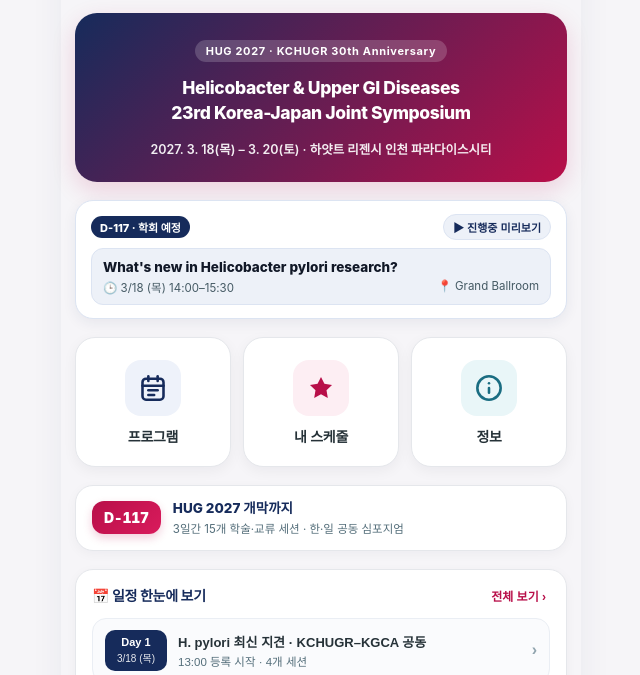
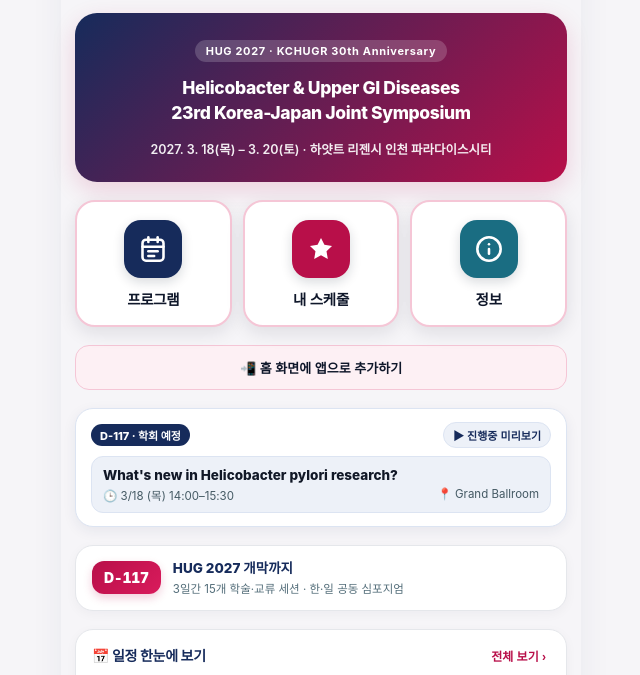
Before and after one commit to wonjulifestory/HUG2027, a plain HTML site: page index.html in a window 1280 px wide. Shown: the part 58-733 px from the top of the page, without its empty margins (319-959 px from the left). Drawn offline with Linux system fonts and the light colour scheme.

Commit message:
Make Home screen buttons prominent above LIVE card and add visible Home Screen install CTA

```diff
--- a/index.html
+++ b/index.html
@@ -1138,6 +1138,44 @@
     .toast.show {
       opacity: 1;
       transform: translateX(-50%) translateY(0);
+    }
+    /* High-visibility Home Screen Buttons Override */
+    .home-menu-grid { gap: 11px !important; }
+    .home-tile {
+      background: #FFFFFF !important;
+      border: 2px solid #F5C6D6 !important;
+      border-radius: 20px !important;
+      padding: 18px 8px 16px !important;
+      box-shadow: 0 6px 18px rgba(15, 23, 42, 0.10) !important;
+    }
+    .home-tile-icon {
+      width: 58px !important;
+      height: 58px !important;
+      border-radius: 17px !important;
+      box-shadow: 0 4px 12px rgba(15, 23, 42, 0.16) !important;
+    }
+    .tile-program .home-tile-icon { background: #162B5B !important; color: #FFFFFF !important; }
+    .tile-my .home-tile-icon      { background: #B80F49 !important; color: #FFFFFF !important; }
+    .tile-info .home-tile-icon    { background: #1A6D82 !important; color: #FFFFFF !important; }
+    .home-tile-label {
+      font-size: 14.5px !important;
+      font-weight: 800 !important;
+      color: #0F172A !important;
+    }
+    .home-install-cta {
+      width: 100%;
+      display: flex;
+      align-items: center;
+      justify-content: center;
+      gap: 8px;
+      background: #FDF0F4;
+      border: 1.5px solid #F5C6D6;
+      color: #0F172A;
+      border-radius: 14px;
+      padding: 12px 14px;
+      font-size: 13px;
+      font-weight: 800;
+      cursor: pointer;
     }
   </style>
 </head>
@@ -1790,6 +1828,31 @@
       window.location.replace(u.toString());
     }
 
+    function renderHomeInstallBtn() {
+      if (isStandalone) return '';
+      const label = lang === 'ko' ? '📲 홈 화면에 앱으로 추가하기' : '📲 Add to Home Screen';
+      return '<button class="home-install-cta" onclick="openInstallGuide()">' + label + '</button>';
+    }
+
+    function openInstallGuide() {
+      if (deferredPrompt) { triggerInstall(); return; }
+      const isKo = lang === 'ko';
+      document.getElementById('detailContent').innerHTML = isKo
+        ? '<h2 style="font-size:17px;font-weight:800;color:#0F172A;margin:4px 0 10px;">📲 홈 화면에 앱 추가 방법</h2>' +
+          '<div style="font-size:13.5px;line-height:1.8;color:#334155;">' +
+          '<div><b>🍎 아이폰 (Safari):</b> 하단 가운데 <b>공유(↑)</b> → 아래로 스크롤 → <b>홈 화면에 추가</b> → <b>추가</b></div>' +
+          '<div style="margin-top:8px;"><b>🤖 안드로이드 (Chrome):</b> 우측 상단 <b>메뉴(⋮)</b> → <b>홈 화면에 추가 / 앱 설치</b></div>' +
+          '</div>' +
+          '<button class="sheet-cta add" onclick="closeDetail()">확인</button>'
+        : '<h2 style="font-size:17px;font-weight:800;color:#0F172A;margin:4px 0 10px;">📲 Add to Home Screen</h2>' +
+          '<div style="font-size:13.5px;line-height:1.8;color:#334155;">' +
+          '<div><b>🍎 iPhone (Safari):</b> Tap <b>Share (↑)</b> at the bottom → <b>Add to Home Screen</b> → <b>Add</b></div>' +
+          '<div style="margin-top:8px;"><b>🤖 Android (Chrome):</b> Tap <b>Menu (⋮)</b> → <b>Install app / Add to Home screen</b></div>' +
+          '</div>' +
+          '<button class="sheet-cta add" onclick="closeDetail()">OK</button>';
+      document.getElementById('detailBackdrop').classList.add('open');
+    }
+
     function toggleLang() {
       lang = lang === 'ko' ? 'en' : 'ko';
       try { localStorage.setItem(STORAGE_KEY_LANG, lang); } catch (_) {}
@@ -1949,9 +2012,6 @@
               <div class="home-hero-meta">${t.homeMeta}</div>
             </section>
 
-            ${renderLiveWidget()}
-
-            <!-- 3 Core Icon Tiles: Program, My Schedule, Info -->
             <section class="home-menu-grid">
               <button class="home-tile tile-program" onclick="switchTab('program')">
                 <div class="home-tile-icon">
@@ -1988,6 +2048,10 @@
                 <div class="home-tile-label">${t.tileInfo}</div>
               </button>
             </section>
+
+            ${renderHomeInstallBtn()}
+
+            ${renderLiveWidget()}
 
             <!-- D-Day & Overview Strip -->
             <section class="home-dday-card">
--- a/sw.js
+++ b/sw.js
@@ -1,4 +1,4 @@
-const CACHE_NAME = 'hug2027-v5';
+const CACHE_NAME = 'hug2027-v6';
 const ASSETS = [
   './',
   './index.html',
```
